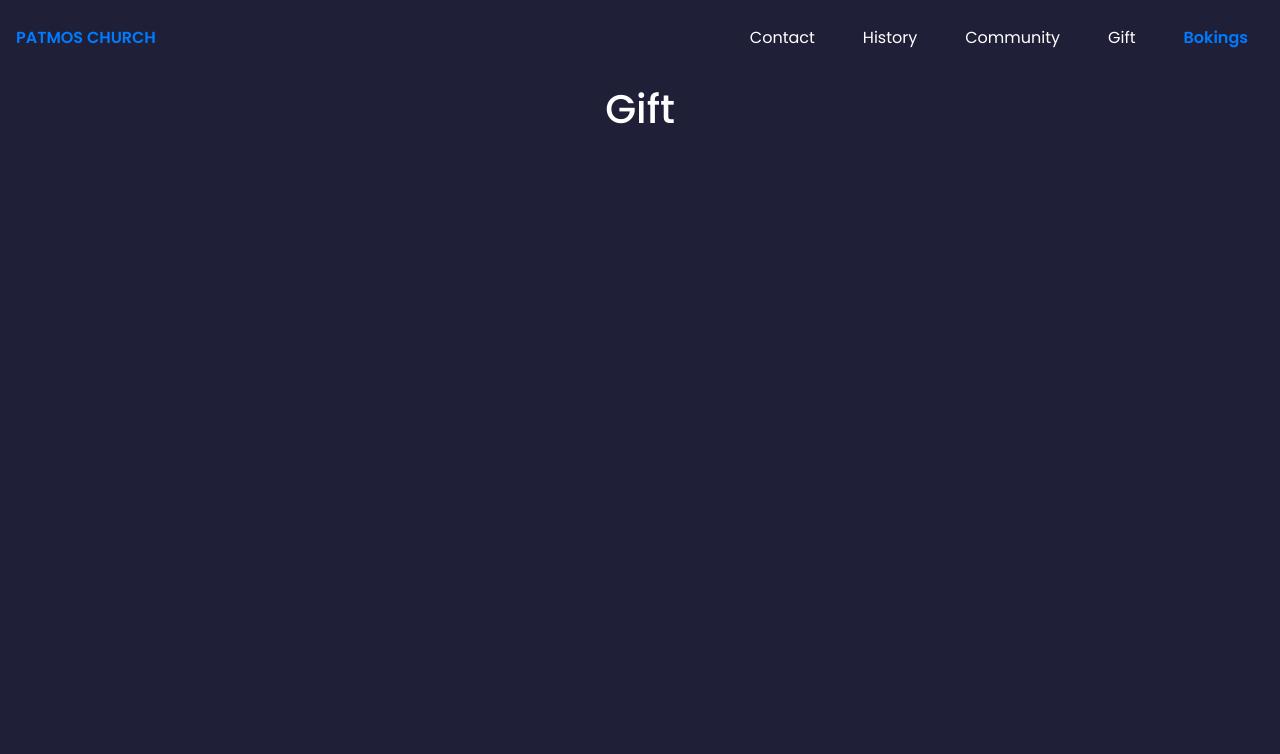
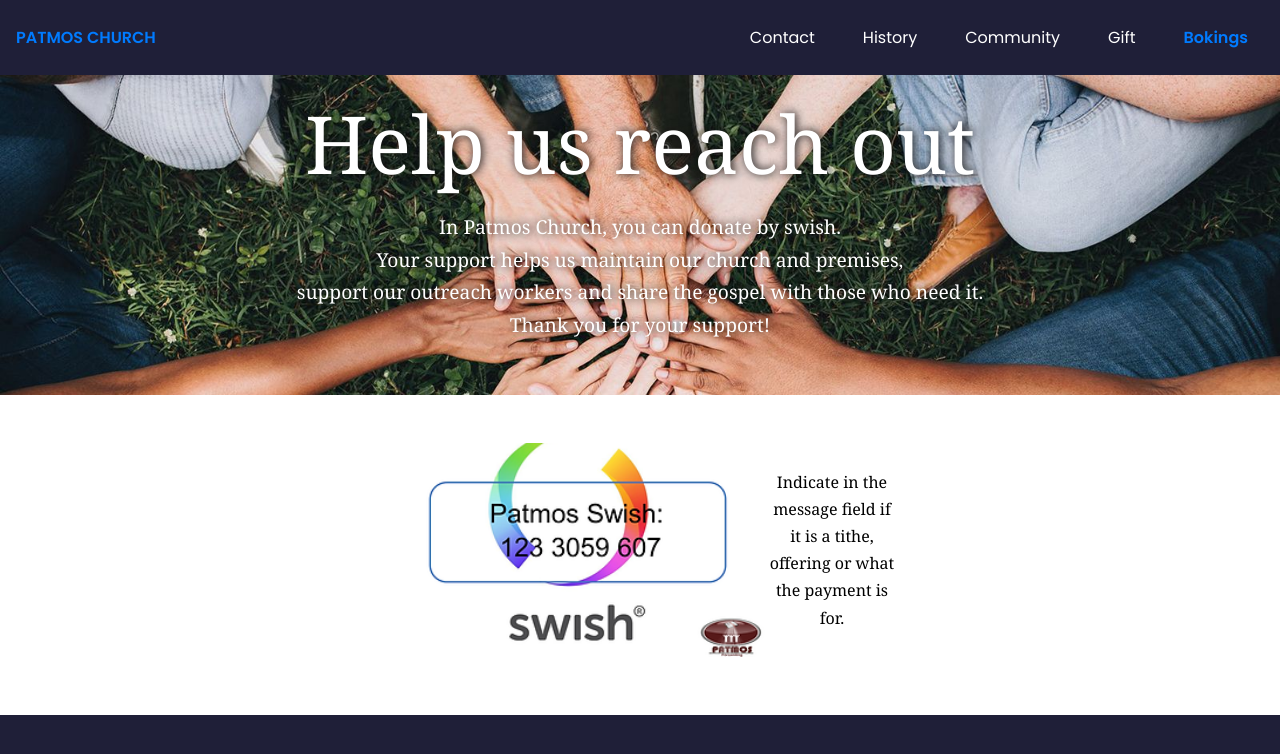
Before and after one commit to GloriaLubwimi/Master-Project, a React (Vite) app in the folder frontend/: page /gift in a window 1280 px wide. Shown: the top 754 px of the page. Built offline with nearby package versions, Linux system fonts and the light colour scheme.

Commit message:
done with gift page

```diff
--- a/frontend/src/index.css
+++ b/frontend/src/index.css
@@ -280,6 +280,32 @@ img {
   background-size: cover;
 }
 
+.gift-img {
+  background-image: url(./assets/gift.jpeg);
+  width: 100%;
+  height: 20rem;
+  background-size: cover;
+}
+
+.text-shadow {
+  text-shadow: rgb(18, 18, 17) 1.5px 0 10px;
+  font-family: Georgia, 'Times New Roman', Times, serif;
+  font-size: 1.2rem;
+}
+
+.gift-title{
+  text-shadow: rgb(18, 18, 17) 1.5px 0 10px;
+  font-size: 5rem;
+  font-family: Georgia, serif;
+}
+
+.swish-img {
+  display: flex;
+  justify-content: center;
+  align-items: center;
+  padding-top: 3rem;
+}
+
 .home-description {
   width: 100%;
   height: 20rem;
@@ -429,11 +455,6 @@ a.Progress{
 }
 
 
-
-
-
-
-
 /* ============ COMPONENTS ============ */
 
 
--- a/frontend/src/pages/Community.jsx
+++ b/frontend/src/pages/Community.jsx
@@ -9,7 +9,13 @@ const Community = () => {
 
     return (
         <div className='community'>
-            <h1>Community</h1>
+            <div className='patmos4-img'>
+
+            </div>
+
+            <div className='home-description'>
+                <h1>Patmos Community</h1>
+            </div>
         </div>
     )
 }
--- a/frontend/src/pages/Gift.jsx
+++ b/frontend/src/pages/Gift.jsx
@@ -1,15 +1,37 @@
 import React from 'react'
-//import { useSelector } from 'react-redux'
-
+import swish from '../assets/swish.webp'
 
 const Gift = () => {
 
-    //const { userInfo } = useSelector((state) => state.auth)
-
-
     return (
         <div className='gift'>
-            <h1>Gift</h1>
+            <div className='gift-img'>
+                <h1 className='gift-title'>
+                    Help us reach out
+                </h1>
+                <h2 className='text-shadow'>
+                In Patmos Church, you can donate by swish.
+                </h2>
+                <h2 className='text-shadow'>
+                Your support helps us maintain our church and premises,
+                </h2>
+                <h2 className='text-shadow'>
+                support our outreach workers and share the gospel with those who need it.
+                </h2>
+                <h2 className='text-shadow'>
+                Thank you for your support!
+                </h2>
+            </div>
+
+            <div className='home-description'>
+                <div className='swish-img'>
+                    <img src={swish} alt='swish' style={{width: '30%'}}/>
+
+                    <div style={{width: '10%', fontFamily: 'Georgia'}}>Indicate in the message field if it is a tithe,
+                        offering or what the payment is for.
+                    </div>
+                </div>
+            </div>
         </div>
     )
 }
--- a/frontend/src/pages/History.jsx
+++ b/frontend/src/pages/History.jsx
@@ -9,7 +9,6 @@ const History = () => {
 
     return (
         <div className='history'>
-            {/* <h1>History</h1> */}
 
             <div className='patmos4-img'>
 
--- a/frontend/src/pages/calendars/MyCalendar1.jsx
+++ b/frontend/src/pages/calendars/MyCalendar1.jsx
@@ -53,7 +53,7 @@ const MyCalendar1 = () => {
     }, [])
 
     const eventClickAction = (data) => {
-        console.log(data.event)
+        // console.log(data.event)
         if(data.event.classNames.join().includes('Booked')) {
             navigate('/dashboard/:mycalendar')
         } else {
```
Also changed, not shown: frontend/src/assets/gift.jpeg (added), frontend/src/assets/swish.webp (added).
